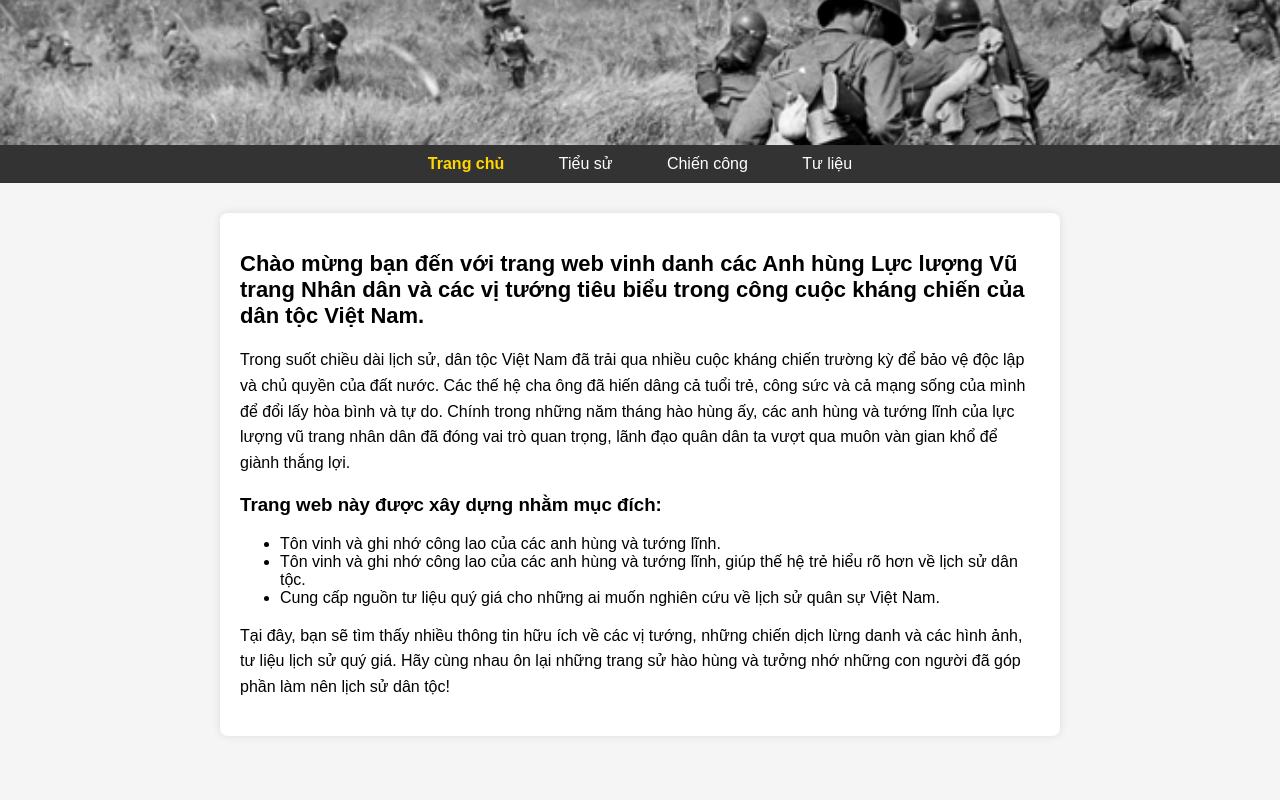
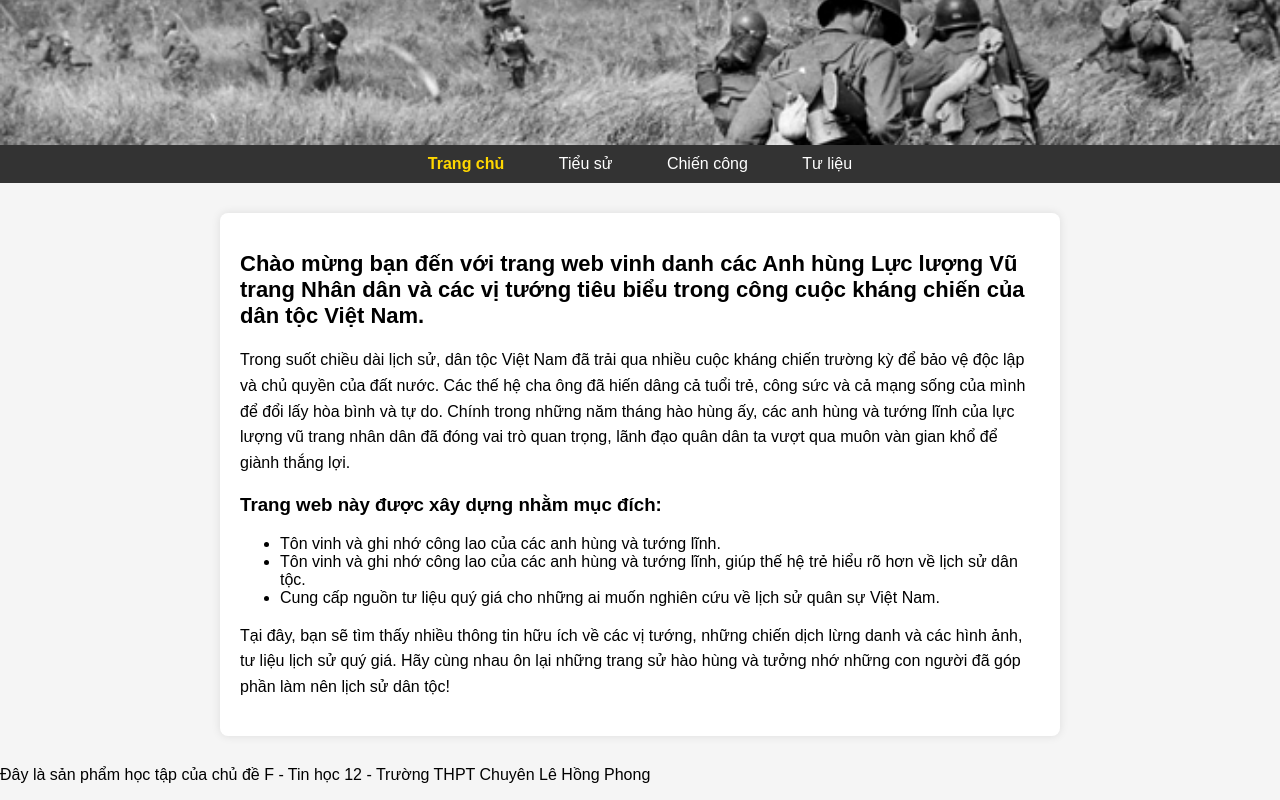
Before and after one commit to tuanchoicode/bailon, a plain HTML site: page index.html in a window 1280 px wide. Shown: the part 342-1142 px from the top of the page. Before the commit the page ends 1108 px from the top, so only its background shows below. Drawn offline with Linux system fonts and the light colour scheme.

Commit message:
Update index.html

```diff
--- a/index.html
+++ b/index.html
@@ -34,5 +34,8 @@
             <p>Tại đây, bạn sẽ tìm thấy nhiều thông tin hữu ích về các vị tướng, những chiến dịch lừng danh và các hình ảnh, tư liệu lịch sử quý giá. Hãy cùng nhau ôn lại những trang sử hào hùng và tưởng nhớ những con người đã góp phần làm nên lịch sử dân tộc!</p>
         </section>
     </main>
+    <footer>
+  <p>Đây là sản phẩm học tập của chủ đề F - Tin học 12 - Trường THPT Chuyên Lê Hồng Phong</p>
+</footer>
 </body>
 </html>
```
